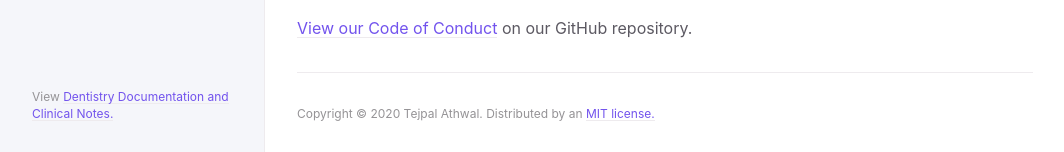
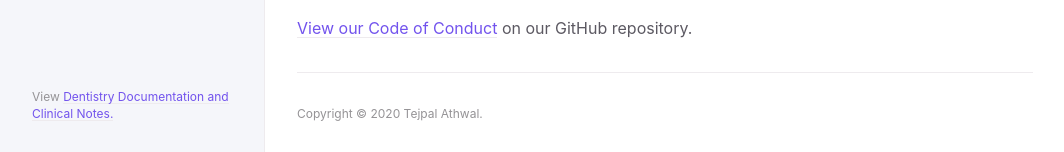
Before and after one commit to tjathwal/blog, a Jekyll site: the page built from index.markdown, in a window 1280 px wide. Shown: the part 2088-2240 px from the top of the page, without its empty margins (107-1171 px from the left). Built offline with Jekyll 4.4.1, drawn with Linux system fonts in a browser that asks for light colours.

Commit message:
no message

```diff
--- a/_config.yml
+++ b/_config.yml
@@ -50,7 +50,7 @@ aux_links:
     - "//github.com/pmarsceill/just-the-docs"
 
 # Footer content appears at the bottom of every page's main content
-footer_content: "Copyright &copy; 2020 Tejpal Athwal. Distributed by an <a href=\"https://github.com/pmarsceill/just-the-docs/tree/master/LICENSE.txt\">MIT license.</a>"
+footer_content: "Copyright &copy; 2020 Tejpal Athwal.</a>"
 
 # Color scheme currently only supports "dark" or nil (default)
 color_scheme: nil
```
